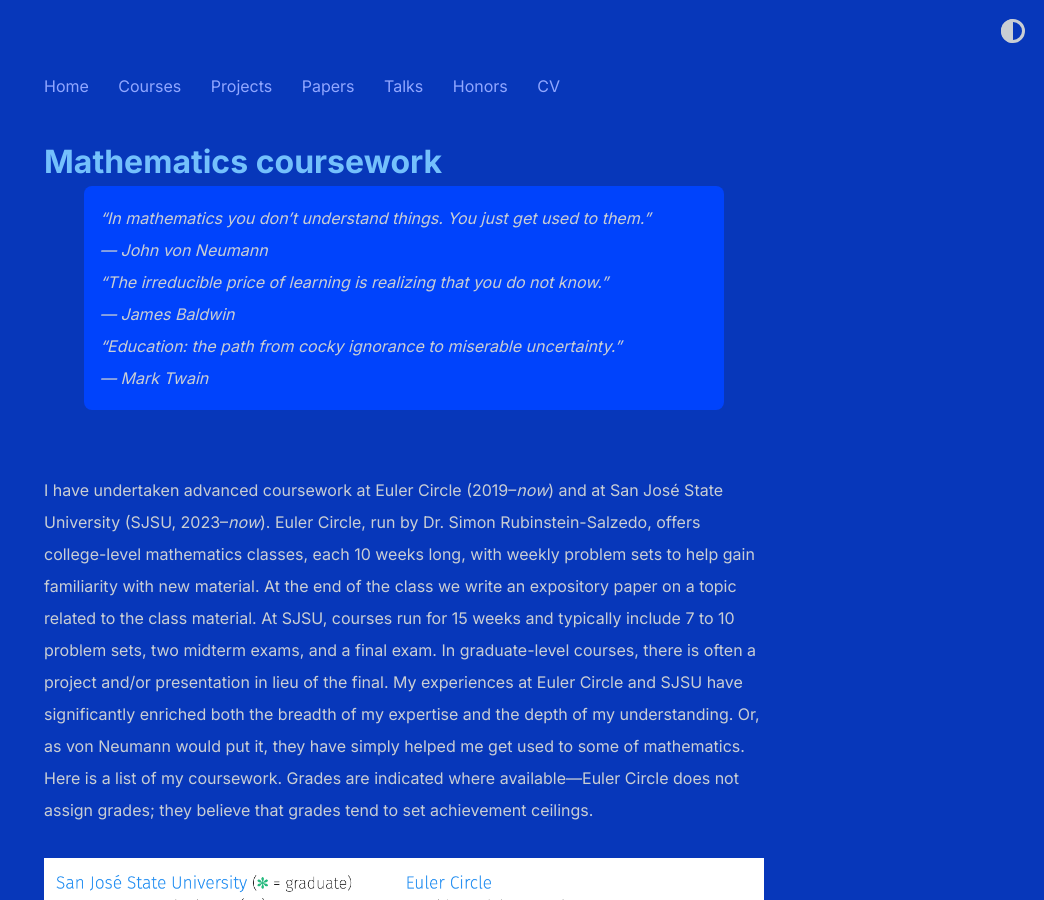
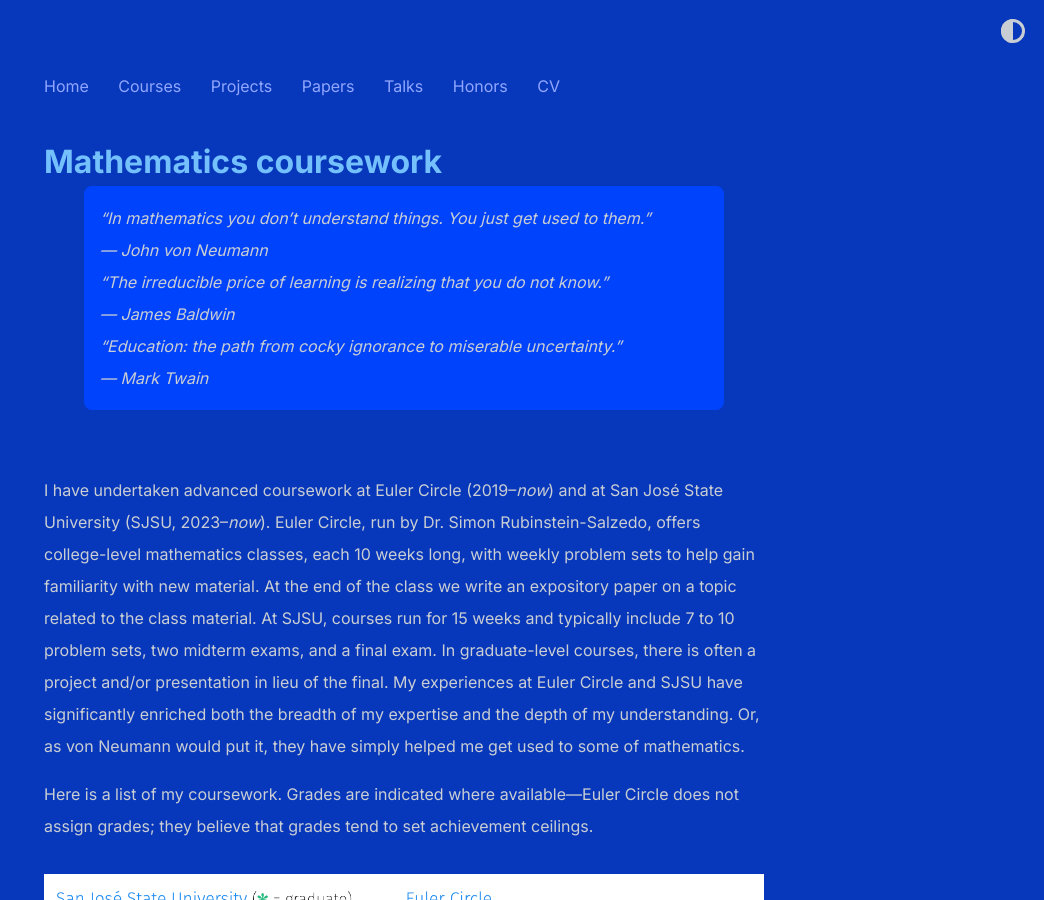
Before and after one commit to shihankanungo/shihankanungo.github.io, a Jekyll site: the page built from courses.md, in a window 1280 px wide and 900 px high. Shown: the whole window, without its empty margins (236-1280 px from the left). Built offline with Jekyll 4.4.1, drawn with Linux system fonts in a browser that asks for light colours.

Commit message:
Update courses.md

```diff
--- a/courses.md
+++ b/courses.md
@@ -9,7 +9,10 @@
 
 <br>
 
-I have undertaken advanced coursework at Euler Circle (2019--_now_) and at San José State University (SJSU, 2023--_now_). Euler Circle, run by Dr. Simon Rubinstein-Salzedo, offers college-level mathematics classes, each 10 weeks long, with weekly problem sets to help gain familiarity with new material. At the end of the class we write an expository paper on a topic related to the class material. At SJSU, courses run for 15 weeks and typically include 7 to 10 problem sets, two midterm exams, and a final exam. In graduate-level courses, there is often a project and/or presentation in lieu of the final. My experiences at Euler Circle and SJSU have significantly enriched both the breadth of my expertise and the depth of my understanding. Or, as von Neumann would put it, they have simply helped me get used to some of mathematics. Here is a list of my coursework. Grades are indicated where available---Euler Circle does not assign grades; they believe that grades tend to set achievement ceilings.
+I have undertaken advanced coursework at Euler Circle (2019--_now_) and at San José State University (SJSU, 2023--_now_). Euler Circle, run by Dr. Simon Rubinstein-Salzedo, offers college-level mathematics classes, each 10 weeks long, with weekly problem sets to help gain familiarity with new material. At the end of the class we write an expository paper on a topic related to the class material. At SJSU, courses run for 15 weeks and typically include 7 to 10 problem sets, two midterm exams, and a final exam. In graduate-level courses, there is often a project and/or presentation in lieu of the final. My experiences at Euler Circle and SJSU have significantly enriched both the breadth of my expertise and the depth of my understanding. Or, as von Neumann would put it, they have simply helped me get used to some of mathematics.
+<br>
+
+Here is a list of my coursework. Grades are indicated where available---Euler Circle does not assign grades; they believe that grades tend to set achievement ceilings.
 <br> <br>
 ![courses](images/courses-25sp.png)
 
```
